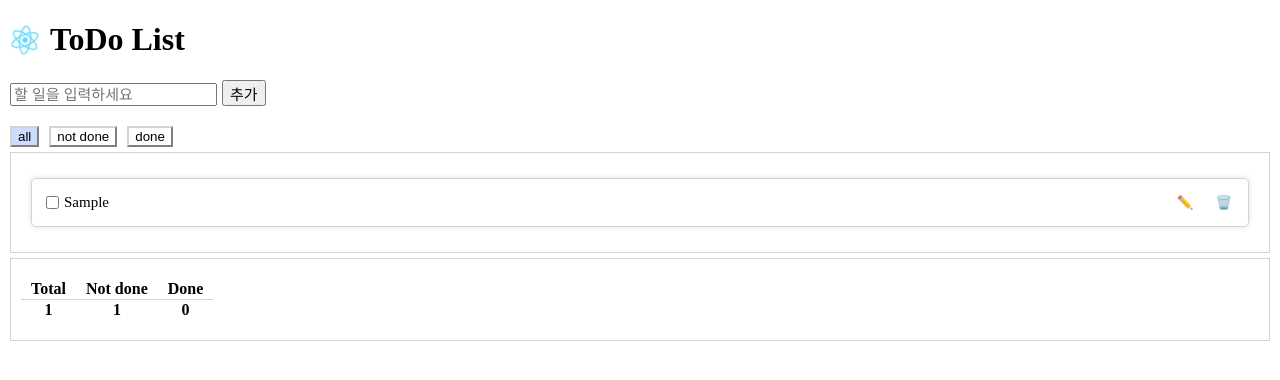
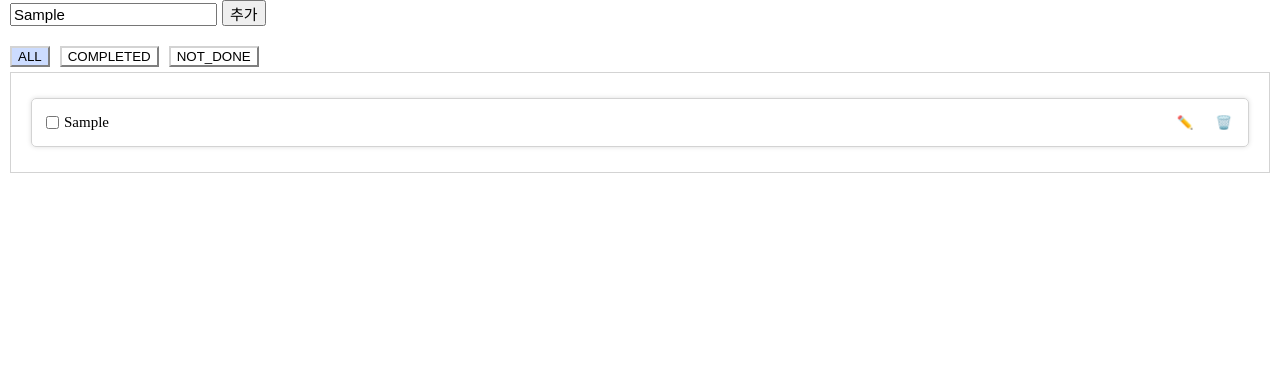
Before and after one commit to kevinhojae/react-todolist, a React (Create React App) app: page / in a window 1280 px wide. Both pictures are taken after typing "Sample" into the empty fields and a click on the button "추가". Shown: the top 380 px of the page. Built offline with nearby package versions, Linux system fonts and the light colour scheme.

Commit message:
refactor: refactor to state / props style

```diff
--- a/src/App.js
+++ b/src/App.js
@@ -6,6 +6,7 @@ import CreateTodo from "./components/CreateTodo";
 import FilterButtonRow from "./components/FilterButtonRow";
 import TodoList from "./components/TodoList";
 import CountTodo from "./components/CountTodo";
+import TodoListContainer from "./components/TodoListContainer";
 
 function reducer(state, action) {
   switch (action.type) {
@@ -26,9 +27,7 @@ function reducer(state, action) {
       return {
         ...state,
         todos: state.todos.map((todo) =>
-					todo.id === action.id
-						? { ...todo, text: action.text }
-						: todo
+          todo.id === action.id ? { ...todo, text: action.text } : todo
         ),
       };
     case "DELETE":
@@ -36,9 +35,7 @@ function reducer(state, action) {
         ...state,
         todos: state.todos.filter((todo) => todo.id !== action.id),
         count: {
-					done: action.isChecked
-						? state.count.done - 1
-						: state.count.done,
+          done: action.isChecked ? state.count.done - 1 : state.count.done,
           notdone: action.isChecked
             ? state.count.notdone
             : state.count.notdone - 1,
@@ -53,9 +50,7 @@ function reducer(state, action) {
             : todo
         ),
         count: {
-					done: action.isChecked
-						? state.count.done + 1
-						: state.count.done - 1,
+          done: action.isChecked ? state.count.done + 1 : state.count.done - 1,
           notdone: action.isChecked
             ? state.count.notdone - 1
             : state.count.notdone + 1,
@@ -66,40 +61,26 @@ function reducer(state, action) {
   }
 }
 
-export const UserDispatch = React.createContext(null);
+export const TodoContext = React.createContext(null);
 
+export const FILTER_OPTION = {
+  ALL: "ALL",
+  NOT_DONE: "NOT_DONE",
+  COMPLETED: "COMPLETED",
+};
+
+// 1. actions / states 들을 최상단에서 관리하는 가장 basic style
+// 2. UI / Presenter / Service separation of concern
 function App() {
-	const [state, dispatch] = useReducer(reducer, {
-		todos: [],
-		count: { done: 0, notdone: 0 },
-	});
-	const { todos, count } = state;
-	const filterOption = ["all", "not done", "done"];
-	const [selectedFilter, setSelectedFilter] = useState("all");
+  const [todoList, setTodoList] = useState([]);
 
   return (
-		<UserDispatch.Provider value={dispatch}>
-			<div
-				className="header"
-				style={{ display: "flex", alignItems: "center" }}
-			>
-				<img
-					src={logo}
-					className="App-logo"
-					alt="logo"
-					style={{ width: "50px", height: "50px" }}
-				/>
-				<h1 className="title">ToDo List</h1>
-			</div>
-			<CreateTodo />
-			<FilterButtonRow
-				filterOption={filterOption}
-				selectedFilter={selectedFilter}
-				onSelectFilter={setSelectedFilter}
-			/>
-			<TodoList todos={todos} selectedFilter={selectedFilter} />
-			<CountTodo count={count} />
-		</UserDispatch.Provider>
+    <>
+      <CreateTodo onAddTodo={setTodoList} />
+      <TodoListContainer todoList={todoList} />
+
+      {/* <CountTodo count={count} /> */}
+    </>
   );
 }
 
--- a/src/components/CreateTodo.js
+++ b/src/components/CreateTodo.js
@@ -1,22 +1,17 @@
-import React, { useContext, useRef } from "react";
-import { UserDispatch } from "../App";
-import useInputs from "../hooks/useInputs";
+import React, { useRef, useState } from "react";
 
-const CreateTodo = () => {
-    const dispatch = useContext(UserDispatch);
-    const nextId = useRef(0);
+const CreateTodo = ({ onAddTodo }) => {
+  const idRef = useRef(0);
 
-    const [{ text }, onChange, reset] = useInputs("");
+  const [todo, setTodo] = useState({
+    id: idRef.current,
+    task: "",
+    completed: false,
+  });
 
-    const onCreate = () => {
-        dispatch({
-            type: "CREATE",
-            id: nextId.current,
-            text: text,
-            isChecked: false,
-        });
-        reset();
-        nextId.current += 1;
+  const handleAddTodo = () => {
+    onAddTodo((prev) => [...prev, todo]);
+    idRef.current++;
   };
 
   return (
@@ -24,10 +19,10 @@ const CreateTodo = () => {
       <input
         type="input-text"
         placeholder="할 일을 입력하세요"
-                onChange={onChange}
-                value={text}
+        onChange={(e) => setTodo((prev) => ({ ...prev, task: e.target.value }))}
+        value={todo.task}
       />
-            <button className="create-todo" onClick={onCreate}>
+      <button className="create-todo" onClick={handleAddTodo}>
         추가
       </button>
     </div>
--- a/src/components/FilterButtonRow.js
+++ b/src/components/FilterButtonRow.js
@@ -1,16 +1,22 @@
-function FilterButtonRow({ filterOption, selectedFilter, onSelectFilter }) {
+import { FILTER_OPTION } from "../App";
+function FilterButtonRow({ selectedFilter, onSelectFilter }) {
+  const filterOption = [
+    FILTER_OPTION.ALL,
+    FILTER_OPTION.COMPLETED,
+    FILTER_OPTION.NOT_DONE,
+  ];
+
   return (
     <div>
       {filterOption.map((filter) => {
         return (
           <button
+            key={filter}
             className="filter-button"
             onClick={() => onSelectFilter(filter)}
             style={{
               backgroundColor:
-								selectedFilter === filter
-									? "#CCDCFF"
-									: "initial",
+                selectedFilter === filter ? "#CCDCFF" : "initial",
             }}
           >
             {filter}
--- a/src/components/TodoItem.js
+++ b/src/components/TodoItem.js
@@ -1,9 +1,9 @@
-import { UserDispatch } from "../App";
+import { TodoContext } from "../App";
 import { useContext, useState, useRef, useEffect } from "react";
 import useInputs from "../hooks/useInputs";
 
 const Todo = ({ todo }) => {
-    const dispatch = useContext(UserDispatch);
+  const dispatch = useContext(TodoContext);
   const [{ text }, onChange] = useInputs(todo.text);
 
   const [isEditing, setIsEditing] = useState(false);
@@ -23,6 +23,7 @@ const Todo = ({ todo }) => {
       isChecked: !todo.isChecked,
     });
   };
+
   const onDelete = () => {
     dispatch({
       type: "DELETE",
@@ -72,7 +73,7 @@ const Todo = ({ todo }) => {
           </>
         ) : (
           <>
-                        <p className="todo-text">{todo.text}</p>
+            <p className="todo-text">{todo.task}</p>
             <button className="edit" onClick={onStartEdit}>
               ✏️
             </button>
--- a/src/components/TodoList.js
+++ b/src/components/TodoList.js
@@ -1,27 +1,22 @@
 import Todo from "./TodoItem";
 
-function TodoList({ todos, selectedFilter }) {
-	return (
-		<div className="box">
-			{todos.length !== 0 ? (
-				todos.map((todo) => {
-					if (selectedFilter === "all") {
-						return <Todo todo={todo} key={todo.id} />;
-					} else if (selectedFilter === "not done") {
-						return !todo.isChecked ? (
-							<Todo todo={todo} key={todo.id} />
-						) : null;
-					} else {
-						return todo.isChecked ? (
-							<Todo todo={todo} key={todo.id} />
-						) : null;
-					}
-				})
-			) : (
-				<p className="empty-text">Well done!</p>
-			)}
-		</div>
-	);
+function TodoList({ todos }) {
+  // Early Return
+  if (todos.length === 0) {
+    return (
+      <div>
+        <p className="empty-text">Well done!</p>
+      </div>
+    );
+  }
+
+  return (
+    <div className="box">
+      {todos.map((todo) => (
+        <Todo todo={todo} key={todo.id} />
+      ))}
+    </div>
+  );
 }
 
 export default TodoList;
--- /dev/null
+++ b/src/components/TodoListContainer.js
@@ -0,0 +1,34 @@
+import { useEffect, useState } from "react";
+import FilterButtonRow from "./FilterButtonRow";
+import { FILTER_OPTION } from "../App";
+import TodoList from "./TodoList";
+
+export default function TodoListContainer({ todoList }) {
+  const [selectedFilter, setSelectedFilter] = useState(FILTER_OPTION.ALL);
+  const [filteredTodoList, setFilteredTodoList] = useState(todoList);
+
+  useEffect(() => {
+    setFilteredTodoList(
+      todoList.filter((todo) => {
+        if (selectedFilter === FILTER_OPTION.NOT_DONE) {
+          return todo.completed === false;
+        }
+        if (selectedFilter === FILTER_OPTION.COMPLETED) {
+          return todo.completed === true;
+        }
+
+        return todo;
+      })
+    );
+  }, [selectedFilter, todoList]);
+
+  return (
+    <div>
+      <FilterButtonRow
+        selectedFilter={selectedFilter}
+        onSelectFilter={setSelectedFilter}
+      />
+      <TodoList todos={filteredTodoList} />
+    </div>
+  );
+}
```
Also changed, not shown: src/index.js (+4 -3 lines), src/components/CountTodo.js (indentation only), 2 other files (tests, documents, lock files or other folders). Lines whose indentation alone changed are shown as unchanged.
